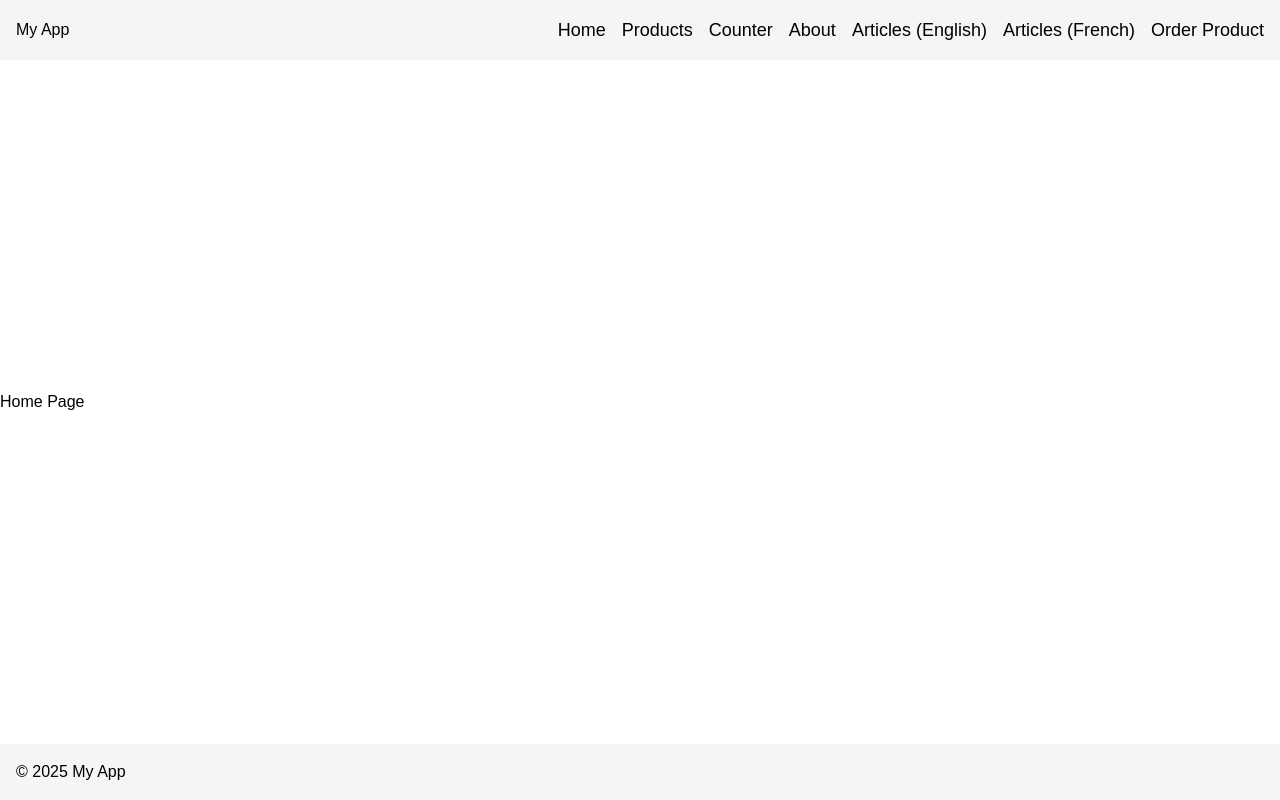
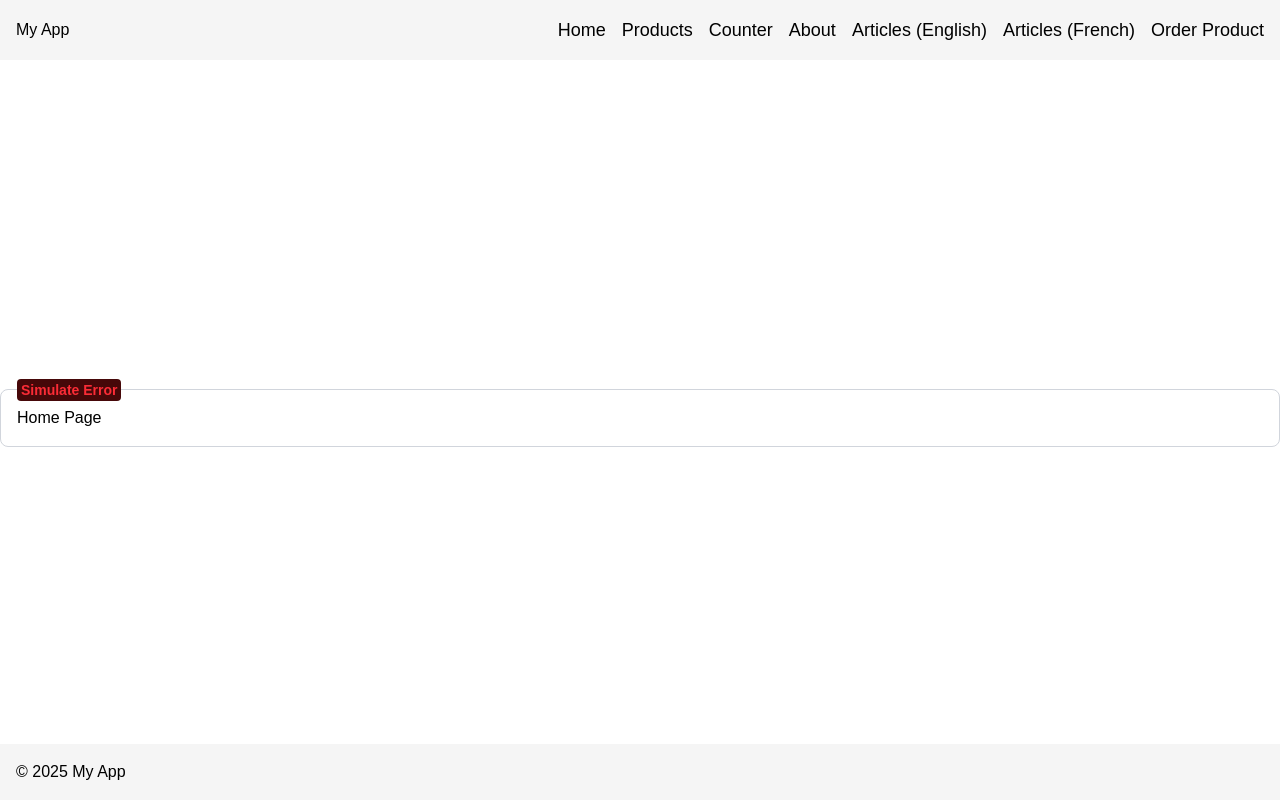
Before and after one commit to Team-Bro-buggers-C211010/NextJs-Work-Place, a Next.js app in the folder routing-basics/: page / in a window 1280 px wide. Built offline with nearby package versions, Linux system fonts and the light colour scheme.

Commit message:
handle global error for app crash

```diff
--- /dev/null
+++ b/routing-basics/src/app/error-wrapper.tsx
@@ -0,0 +1,39 @@
+"use client";
+import "./globals.css";
+
+import { useState } from "react";
+
+interface WrapperProps {
+  children: React.ReactNode;
+}
+
+const ErrorSimulator = ({
+  message = "An error occurred",
+}: {
+  message?: string;
+}) => {
+  const [error, setError] = useState(false);
+
+  if (error) throw new Error(message);
+
+  return (
+    <button
+      title="Simulate an error"
+      className="bg-red-950 text-red-500 rounded p-1 leading-none font-semibold text-sm hover:bg-red-900 transition"
+      onClick={() => setError(true)}
+    >
+      Simulate Error
+    </button>
+  );
+};
+
+export const ErrorWrapper = ({ children }: WrapperProps) => {
+  return (
+    <div className="flex flex-col rounded-lg mt-8 relative p-4 border border-gray-300">
+      <div className="absolute top-0 left-4 -translate-y-1/2">
+        <ErrorSimulator message="Simulated error in root layout" />
+      </div>
+      {children}
+    </div>
+  );
+};
--- /dev/null
+++ b/routing-basics/src/app/global-error.tsx
@@ -0,0 +1,24 @@
+"use client"; // Error boundaries must be Client Components
+
+import "./globals.css";
+
+export default function GlobalError() {
+  return (
+    <html lang="en">
+      <body>
+        <div className="flex flex-col items-center justify-center min-h-screen">
+          <h2 className="text-2xl font-bold mb-4">Something went wrong!</h2>
+          <button
+            onClick={() => {
+              // refresh the page
+              window.location.reload();
+            }}
+            className="bg-blue-500 hover:bg-blue-700 text-white font-bold py-2 px-4 rounded"
+          >
+            Refresh
+          </button>
+        </div>
+      </body>
+    </html>
+  );
+}
--- a/routing-basics/src/app/layout.tsx
+++ b/routing-basics/src/app/layout.tsx
@@ -1,3 +1,4 @@
+import { ErrorWrapper } from './error-wrapper';
 import './globals.css'; // Ensure Tailwind's base styles are imported
 import Navigation from './navigations'; // Import your Navigation component
 export const metadata = {
@@ -26,7 +27,7 @@ export default function RootLayout({
             <Navigation />
           </nav>
         </header>
-        {children}
+        <ErrorWrapper>{children}</ErrorWrapper>
         <footer style={{ padding: '1rem', backgroundColor: '#f5f5f5' }}>
           <p>&copy; 2025 My App</p>
         </footer>
```
Also changed, not shown: routing-basics/src/app/global-error.txt (added).
